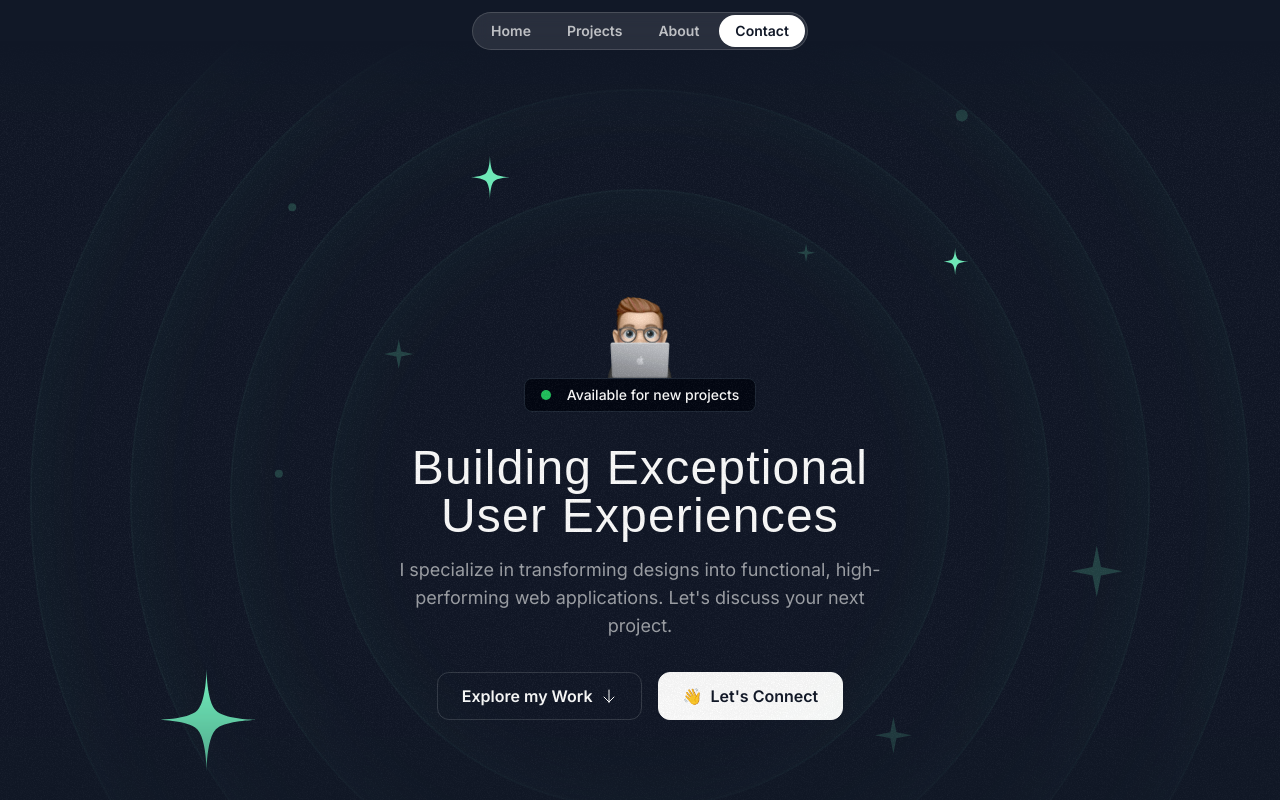
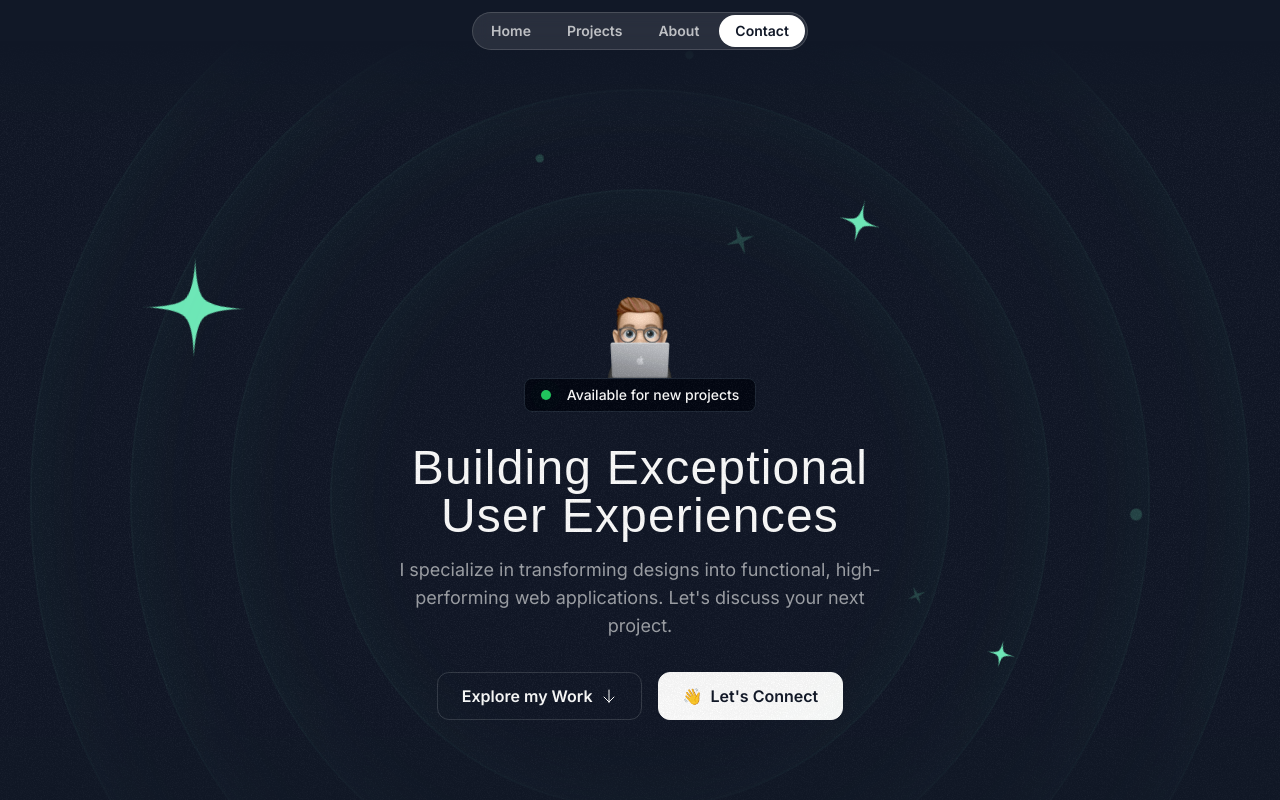
Before and after one commit to Not-Darshil/Portfolio_V2, a Next.js app: page / in a window 1280 px wide. Shown: the top 800 px of the page. Built offline with nearby package versions, Linux system fonts and the light colour scheme; a web font is replaced by a local one.

Commit message:
Completed Hero Section Animation

```diff
--- a/src/app/layout.tsx
+++ b/src/app/layout.tsx
@@ -7,7 +7,7 @@
 const calistoga = Calistoga({subsets:['latin'],variable:"--font-serif",weight:["400"]})
 
 export const metadata: Metadata = {
-  title: "My Portfolio",
+  title: "Darshil Portfolio",
   description: "not.darshil",
 };
 
--- a/src/components/HeroOrbit.tsx
+++ b/src/components/HeroOrbit.tsx
@@ -1,20 +1,31 @@
 import { PropsWithChildren } from "react"
+import { twMerge } from "tailwind-merge";
 
 
-export const HeroOrbit = ({ children, size , rotation }: PropsWithChildren<{ size: number; rotation:number; }>) => {
+export const HeroOrbit = ({ children, size, rotation, shouldOrbit = false,shouldSpin= false, orbitDuration, spinDuration, }:
+    PropsWithChildren<{ size: number; rotation: number; shouldOrbit?: boolean; shouldSpin?: boolean; orbitDuration?: string; spinDuration?: string; }>) => {
     return (
-        <div className="absolute left-1/2 top-1/2 -translate-x-1/2 -translate-y-1/2">
+        <div className="absolute left-1/2 top-1/2 -translate-x-1/2 -translate-y-1/2 -z-20">
+            <div className={twMerge(shouldOrbit === true && "animate-spin")} style={{
+                animationDuration: orbitDuration,
+            }}>
                 <div className=' flex items-start justify-start' style={{
                     transform: `rotate(${rotation}deg)`,
                     height: `${size}px`,
                     width: `${size}px`
                 }}>
+                    <div className={twMerge(shouldSpin===true && "animate-spin")} style={{
+                        animationDuration: spinDuration
+                    }}>
                         <div className=" inline-flex" style={{
-                    transform: `rotate(${rotation*-1}deg)`
+                            transform: `rotate(${rotation * -1}deg)`
                         }}>
                             {children}
                         </div>
                     </div>
                 </div>
+
+            </div>
+        </div>
     )
 }
--- a/src/sections/Hero.tsx
+++ b/src/sections/Hero.tsx
@@ -18,35 +18,36 @@
         <div className=" size-[820px] hero-ring"></div>
         <div className=" size-[1020px] hero-ring"></div>
         <div className=" size-[1220px] hero-ring"></div>
-        <HeroOrbit size={800} rotation={-72}>
-          <StarIcon className="size-28 text-emerald-300" />
+
+        <HeroOrbit size={430} rotation={-14} shouldOrbit orbitDuration="30s" shouldSpin spinDuration='3s'>
+          <SparkleIcon className="size-8 text-emerald-300/20" />
         </HeroOrbit>
-        <HeroOrbit size={550} rotation={20}>
+        <HeroOrbit size={440} rotation={79} shouldOrbit orbitDuration="32s" shouldSpin spinDuration='3s'>
+          <SparkleIcon className="size-5 text-emerald-300/20" />
+        </HeroOrbit>
+        <HeroOrbit size={520} rotation={-41} shouldOrbit orbitDuration="34s">
+          <div className="size-2 rounded-full bg-emerald-300/20" />
+        </HeroOrbit>
+        <HeroOrbit size={530} rotation={178} shouldOrbit orbitDuration="36s" shouldSpin spinDuration='3s'>
+          <SparkleIcon className="size-10 text-emerald-300/20" />
+        </HeroOrbit>
+        <HeroOrbit size={550} rotation={20} shouldOrbit orbitDuration="38s" shouldSpin spinDuration='6s'>
           <StarIcon className="size-12 text-emerald-300" />
         </HeroOrbit>
-        <HeroOrbit size={590} rotation={98}>
+        <HeroOrbit size={590} rotation={98} shouldOrbit orbitDuration="40s" shouldSpin spinDuration='6s'>
           <StarIcon className="size-8 text-emerald-300" />
         </HeroOrbit>
-        <HeroOrbit size={430} rotation={-14}>
-          <SparkleIcon className="size-8 text-emerald-300/20" />
+        <HeroOrbit size={650} rotation={-5} shouldOrbit orbitDuration="42s">
+          <div className="size-2 rounded-full bg-emerald-300/20" />
         </HeroOrbit>
-        <HeroOrbit size={440} rotation={79}>
-          <SparkleIcon className="size-5 text-emerald-300/20" />
-        </HeroOrbit>
-        <HeroOrbit size={530} rotation={178}>
-          <SparkleIcon className="size-10 text-emerald-300/20" />
-        </HeroOrbit>
-        <HeroOrbit size={710} rotation={144}>
+        <HeroOrbit size={710} rotation={144} shouldOrbit orbitDuration="44s" shouldSpin spinDuration='3s'>
           <SparkleIcon className="size-14 text-emerald-300/20" />
         </HeroOrbit>
-        <HeroOrbit size={720} rotation={85}>
+        <HeroOrbit size={720} rotation={85} shouldOrbit orbitDuration="46s">
           <div className="size-3 rounded-full bg-emerald-300/20" />
         </HeroOrbit>
-        <HeroOrbit size={520} rotation={-41}>
-          <div className="size-2 rounded-full bg-emerald-300/20" />
-        </HeroOrbit>
-        <HeroOrbit size={650} rotation={-5}>
-          <div className="size-2 rounded-full bg-emerald-300/20" />
+        <HeroOrbit size={800} rotation={-72} shouldOrbit orbitDuration="48s" shouldSpin spinDuration='6s'>
+          <StarIcon className="size-28 text-emerald-300" />
         </HeroOrbit>
       </div>
 
@@ -54,7 +55,9 @@
         <div className="flex flex-col items-center">
           <Image src={memojiImage} className='size-[100px]' alt="Person peeking from behind the laptop" />
           <div className='bg-gray-950 border border-gray-800 px-4 py-1.5 inline-flex items-center gap-4 rounded-lg'>
-            <div className='bg-green-500 size-2.5 rounded-full'></div>
+            <div className='bg-green-500 size-2.5 rounded-full relative'>
+              <div className='bg-green-500 absolute inset-0 rounded-full animate-ping-large'></div>
+            </div>
             <div className='text-sm font-medium'>Available for new projects</div>
           </div>
         </div>
--- a/tailwind.config.ts
+++ b/tailwind.config.ts
@@ -1,3 +1,4 @@
+import { transform } from "next/dist/build/swc";
 import type { Config } from "tailwindcss";
 
 const config: Config = {
@@ -24,6 +25,17 @@
       fontFamily:{
         sans : 'var(--font-sans)',
         serif : 'var(--font-serif)',
+      },
+      animation: {
+        'ping-large' : "ping-large 1s ease-in-out infinite",
+      },
+      keyframes: {
+        'ping-large':{
+          '75%, 100%' : {
+            transform : 'scale(3)',
+            opacity : '0',
+          }
+        }
       }
     },
   },
```
Lines whose indentation alone changed are shown as unchanged.
